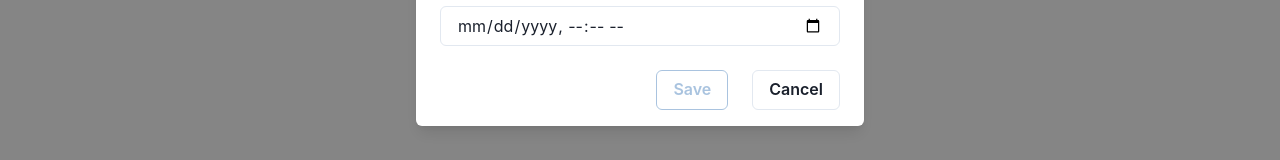
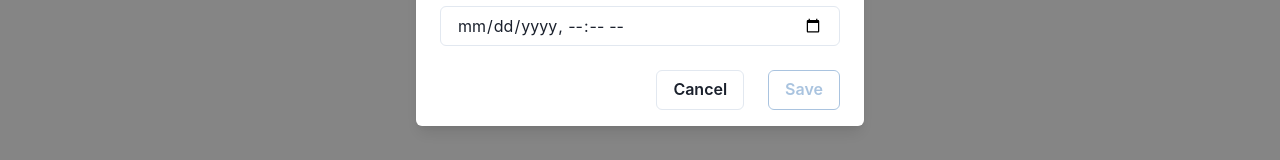
Before and after one commit to robertf364/WincReactAdvancedProject, a React (Vite) app in the folder starter/: page / in a window 1280 px wide. Both pictures are taken after typing "Sample" into the empty fields and a click on the button "Add Event". Shown: the part 601-761 px from the top of the page. Built offline with nearby package versions, Linux system fonts and the light colour scheme; no server answers.

Commit message:
Switch positions of cancel and save buttons

```diff
--- a/starter/src/pages/createEvent/CreateEvent.jsx
+++ b/starter/src/pages/createEvent/CreateEvent.jsx
@@ -309,6 +309,16 @@ export const AddEventModal = ({
         </ModalBody>
         <ModalFooter>
           <ButtonGroup variant="outline" spacing="6">
+            <Button
+              onClick={() => {
+                if (event === undefined) {
+                  resetForm();
+                }
+                onClose();
+              }}
+            >
+              Cancel
+            </Button>
             <Tooltip label="Please fill out all fields" isDisabled={!hasAnyError}>
               <Button
                 colorScheme="blue"
@@ -319,16 +329,6 @@ export const AddEventModal = ({
                 Save
               </Button>
             </Tooltip>
-            <Button
-              onClick={() => {
-                if (event === undefined) {
-                  resetForm();
-                }
-                onClose();
-              }}
-            >
-              Cancel
-            </Button>
           </ButtonGroup>
         </ModalFooter>
       </ModalContent>
```
